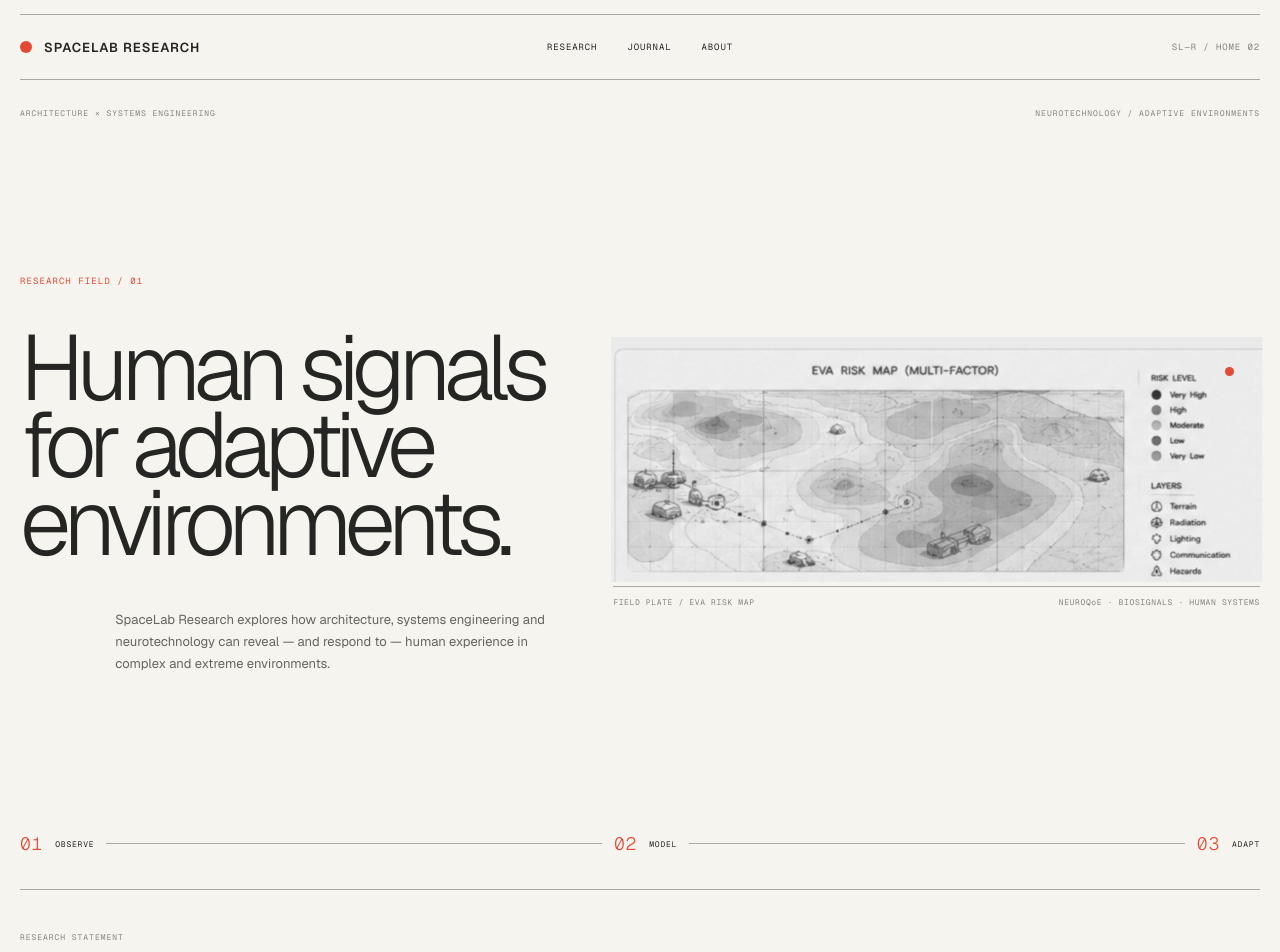
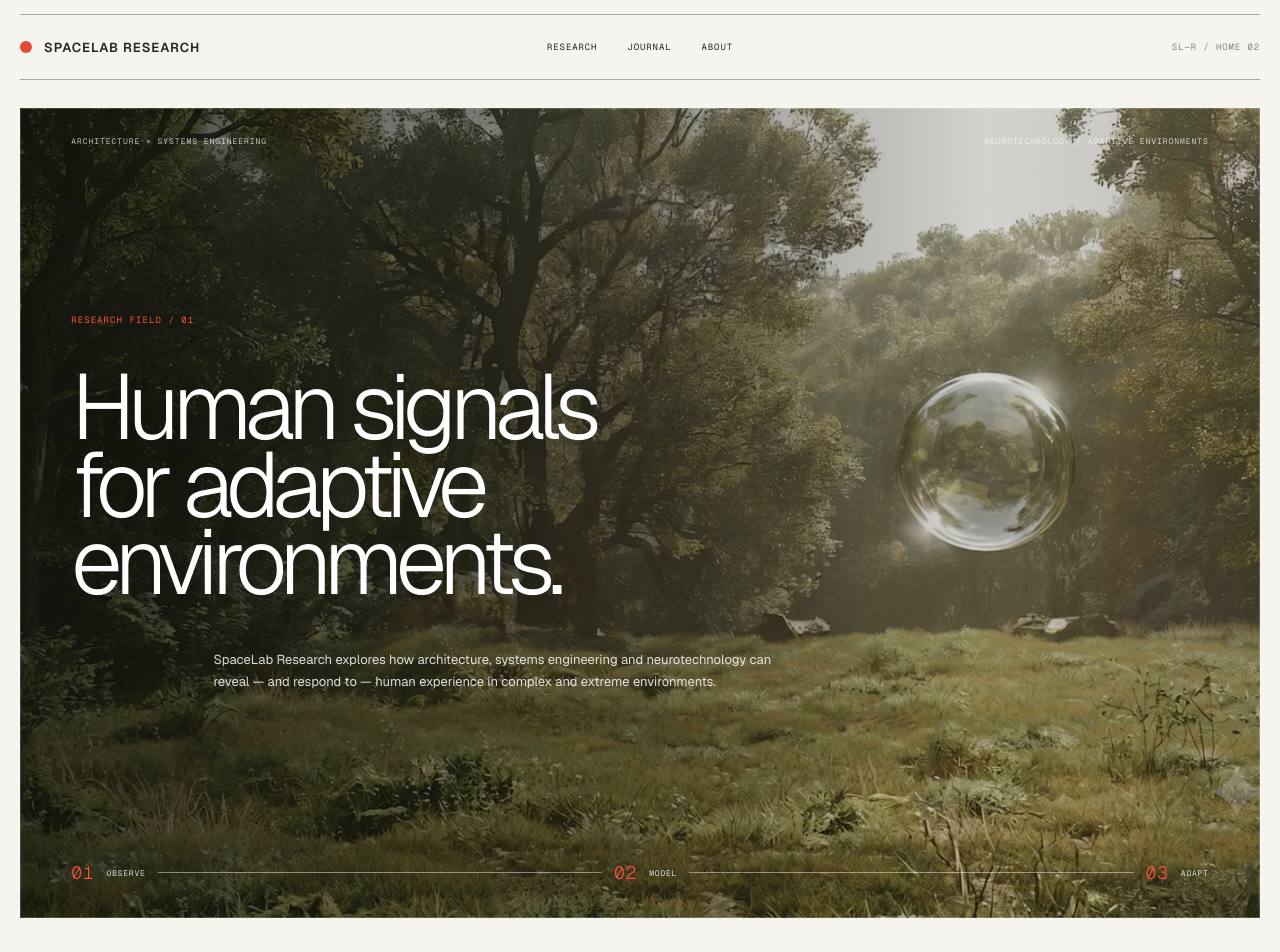
Before and after one commit to SpaceLabResearch/SpaceLabResearch.github.io, a Next.js app: page /test-home in a window 1280 px wide. Shown: the top 952 px of the page. Built offline with nearby package versions, Linux system fonts and the light colour scheme.

Commit message:
Use forest image for immersive test hero

```diff
--- a/app/globals.css
+++ b/app/globals.css
@@ -102,3 +102,55 @@
 @media(max-width:900px){.test-hero{grid-template-columns:1fr;min-height:auto}.test-meta,.test-status{grid-column:1}.test-copy{padding:70px 0 10px}.test-visual{max-width:760px}.test-statement{grid-template-columns:100px 1fr}.test-statement a{grid-column:2;margin-bottom:42px}}
 @media(max-width:600px){.test-home{padding:8px 12px 22px}.test-header{grid-template-columns:1fr auto;height:62px}.test-brand strong{font-size:10px}.test-brand i{width:9px;height:9px}.test-code{display:none}.test-header nav{gap:14px;font-size:7px}.test-meta{gap:18px;line-height:1.45}.test-meta span:last-child{text-align:right}.test-copy{padding:58px 0 6px}.test-kicker{margin-bottom:26px}.test-copy h1{font-size:58px}.test-intro{margin:32px 0 0 12%;font-size:12px}.test-visual{margin-top:24px}.test-visual figcaption{gap:16px;line-height:1.4}.test-visual figcaption span:last-child{text-align:right}.test-status{grid-template-columns:auto auto 1fr;row-gap:16px}.test-status i:nth-of-type(1),.test-status i:nth-of-type(2){display:block}.test-statement{grid-template-columns:1fr;gap:15px;padding:35px 0}.test-statement>span{margin:0}.test-statement p{font-size:29px;margin:20px 0}.test-statement a{grid-column:1;margin:0}.test-footer{height:90px;gap:15px;line-height:1.4}.test-footer span:nth-child(2){display:none}}
 @media(prefers-reduced-motion:reduce){.test-visual,.test-visual img{animation:none}}
+
+
+/* Test home — immersive biophilic hero */
+.test-hero{
+  min-height:810px;
+  grid-template-columns:1fr;
+  grid-template-rows:auto 1fr auto;
+  gap:34px;
+  margin-top:28px;
+  padding:28px clamp(28px,4vw,64px) 34px;
+  border:0;
+  position:relative;
+  overflow:hidden;
+  isolation:isolate;
+  color:#fff;
+  background:#172016 url("/images/forest-adaptive-environment.webp") center center/cover no-repeat;
+}
+.test-hero:before{
+  content:"";
+  position:absolute;
+  inset:0;
+  z-index:-1;
+  background:linear-gradient(90deg,rgba(8,13,8,.74) 0%,rgba(8,13,8,.46) 48%,rgba(8,13,8,.16) 78%,rgba(8,13,8,.25) 100%);
+}
+.test-hero:after{
+  content:"";
+  position:absolute;
+  inset:0;
+  z-index:-1;
+  box-shadow:inset 0 0 0 1px rgba(255,255,255,.18);
+  pointer-events:none;
+}
+.test-meta{grid-column:1;color:rgba(255,255,255,.72)}
+.test-copy{max-width:790px;align-self:center}
+.test-copy h1{color:#fff;text-shadow:0 2px 28px rgba(0,0,0,.26)}
+.test-kicker{color:#ff513d}
+.test-intro{color:rgba(255,255,255,.84);max-width:560px;margin-left:18%}
+.test-visual{display:none}
+.test-status{grid-column:1;color:rgba(255,255,255,.82)}
+.test-status b{color:#ff513d}
+.test-status i{background:rgba(255,255,255,.45)}
+@media(max-width:900px){
+  .test-hero{min-height:760px;margin-top:18px;padding:24px 30px 30px;background-position:58% center}
+  .test-copy{padding:70px 0 10px}
+}
+@media(max-width:600px){
+  .test-hero{min-height:690px;margin-top:12px;padding:20px 18px 24px;background-position:60% center}
+  .test-hero:before{background:linear-gradient(90deg,rgba(8,13,8,.76),rgba(8,13,8,.28))}
+  .test-copy{padding:70px 0 6px}
+  .test-copy h1{font-size:55px}
+  .test-intro{margin-left:0;max-width:92%}
+}
--- a/app/test-home/page.tsx
+++ b/app/test-home/page.tsx
@@ -30,26 +30,10 @@ export default function TestHome() {
           </p>
         </div>
 
-        <figure className="test-visual">
-          <img
-            src="/images/eva-risk-map.svg"
-            alt="EVA multi-factor risk map"
-          />
-          <figcaption>
-            <span>FIELD PLATE / EVA RISK MAP</span>
-            <span>NEUROQoE · BIOSIGNALS · HUMAN SYSTEMS</span>
-          </figcaption>
-        </figure>
-
         <div className="test-status">
-          <b>01</b>
-          <span>OBSERVE</span>
-          <i />
-          <b>02</b>
-          <span>MODEL</span>
-          <i />
-          <b>03</b>
-          <span>ADAPT</span>
+          <b>01</b><span>OBSERVE</span><i />
+          <b>02</b><span>MODEL</span><i />
+          <b>03</b><span>ADAPT</span>
         </div>
       </section>
 
```
Also changed, not shown: public/images/forest-adaptive-environment.webp (added).
